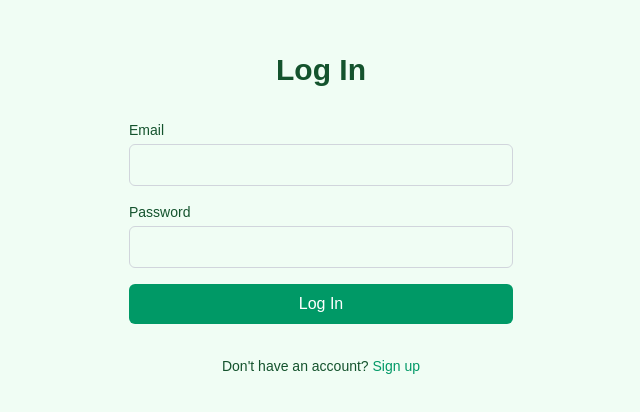
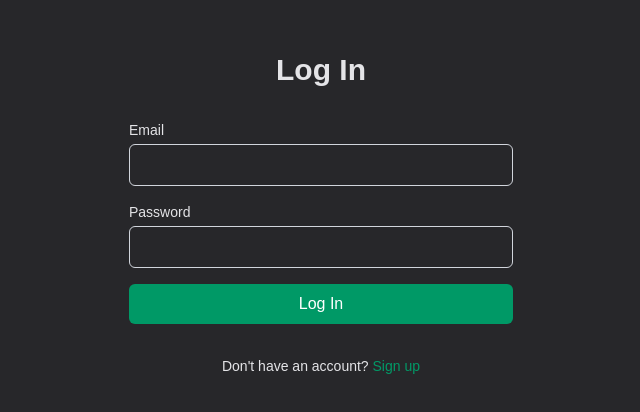
Before and after one commit to dkumar2-maker/test-this-ai-stack, a Next.js app: page /auth/login in a window 1280 px wide. Shown: the part 186-598 px from the top of the page, without its empty margins (319-959 px from the left). Built offline with nearby package versions, Linux system fonts and the light colour scheme; no server answers.

Commit message:
update color palette to match dark background theme

```diff
--- a/app/globals.css
+++ b/app/globals.css
@@ -1,15 +1,15 @@
 @import "tailwindcss";
 
 :root {
-  --background: #f0fdf4;
-  --foreground: #14532d;
+  --background: #27272a;
+  --foreground: #e4e4e7;
 
-  /* Forest Theme Colors */
-  --primary: #10b981;
-  --primary-dark: #059669;
-  --primary-light: #34d399;
-  --secondary: #064e3b;
-  --accent: #6ee7b7;
+  /* Dark Theme Colors */
+  --primary: #34d399;
+  --primary-dark: #10b981;
+  --primary-light: #6ee7b7;
+  --secondary: #18181b;
+  --accent: #4ade80;
   --success: #22c55e;
   --danger: #ef4444;
   --warning: #f59e0b;
@@ -32,12 +32,12 @@
 
 @media (prefers-color-scheme: dark) {
   :root {
-    --background: #022c22;
-    --foreground: #d1fae5;
-    --primary: #34d399;
-    --primary-dark: #10b981;
-    --primary-light: #6ee7b7;
-    --secondary: #064e3b;
+    --background: #18181b;
+    --foreground: #fafafa;
+    --primary: #4ade80;
+    --primary-dark: #22c55e;
+    --primary-light: #86efac;
+    --secondary: #09090b;
   }
 }
 
--- a/app/page.tsx
+++ b/app/page.tsx
@@ -63,10 +63,10 @@ export default async function Home() {
   ];
 
   return (
-    <div className="min-h-screen bg-zinc-50 dark:bg-black p-8">
+    <div className="min-h-screen bg-zinc-800 dark:bg-black p-8">
       <div className="max-w-4xl mx-auto">
         <div className="flex justify-between items-center mb-8">
-          <h1 className="text-4xl font-bold">AI SaaS Stack Status</h1>
+          <h1 className="text-4xl font-bold text-white">AI SaaS Stack Status</h1>
           <div className="flex items-center gap-3">
             {session && (
               <a
```
